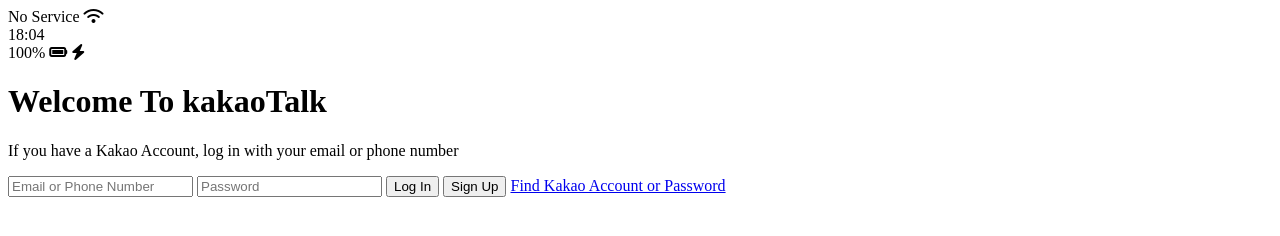
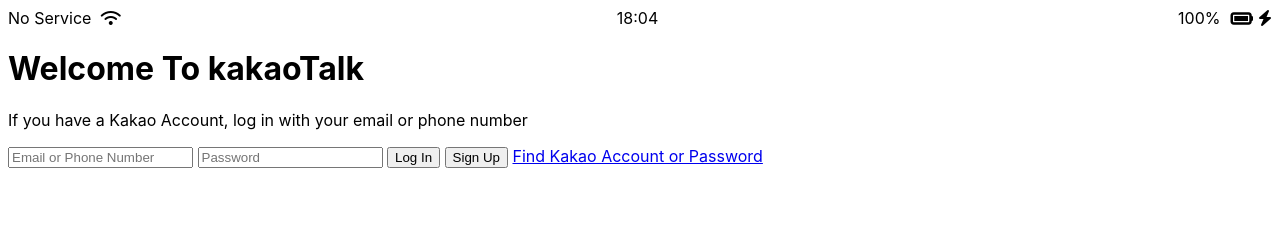
Before and after one commit to jcs1910/KakaoTalk, a plain HTML site: page index.html in a window 1280 px wide. Drawn offline with Linux system fonts and the light colour scheme.

Commit message:
Add Status Bar CSS

```diff
--- /dev/null
+++ b/css/styles.css
@@ -0,0 +1,32 @@
+body {
+  font-family: -apple-system, BlinkMacSystemFont, "Segoe UI", Roboto, Oxygen,
+    Ubuntu, Cantarell, "Open Sans", "Helvetica Neue", sans-serif;
+}
+
+.status-bar {
+  display: flex;
+  justify-content: center;
+}
+
+.status-bar__column {
+  width: 50%;
+}
+
+.status-bar:first-child span {
+  margin-right: 5px;
+}
+
+.status-bar__column:nth-child(2) {
+  display: flex;
+  justify-content: center;
+}
+
+.status-bar__column:last-child {
+  display: flex;
+  justify-content: flex-end;
+  align-items: center;
+}
+
+.status-bar__column .fa-battery-full {
+  margin: 0px 5px;
+}
--- a/index.html
+++ b/index.html
@@ -3,6 +3,7 @@
   <head>
     <meta charset="UTF-8" />
     <meta name="viewport" content="width=device-width, initial-scale=1.0" />
+    <link rel="stylesheet" href="css/styles.css" />
     <title>Welcome To Kakao Talk</title>
   </head>
   <body>
@@ -16,7 +17,7 @@
       </div>
       <div class="status-bar__column">
         <span>100%</span>
-        <i class="fas fa-battery-full"></i>
+        <i class="fas fa-battery-full fa-lg"></i>
         <i class="fas fa-bolt"></i>
       </div>
     </div>
```
